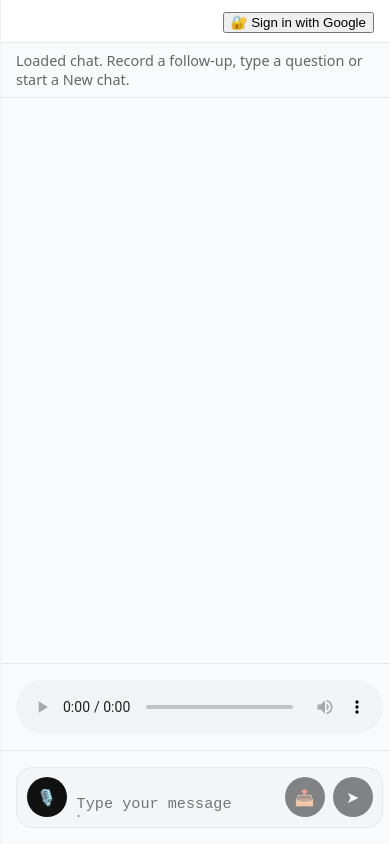
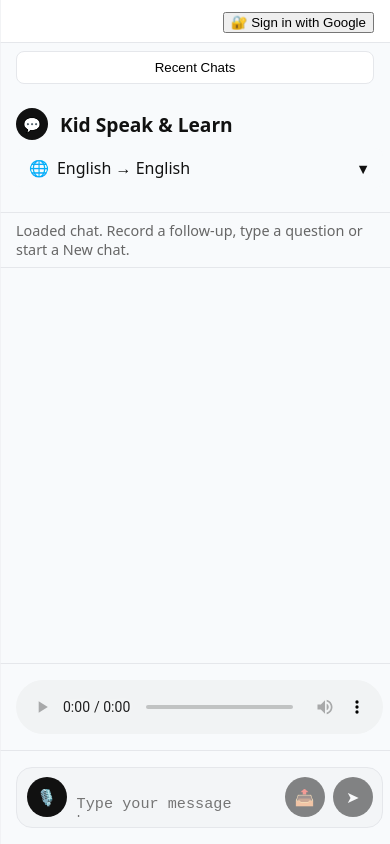
Before and after one commit to Krishnan-govindan/Elearning-for-kids, a website: page index.html in a window 390 px wide. Drawn offline with Linux system fonts and the light colour scheme; no server answers.

Commit message:
Update index.html

```diff
--- a/index.html
+++ b/index.html
@@ -365,6 +365,8 @@
       #transcript, #answer {
         display: none;
       }
+      /* Hide the mobile toggle button by default; it becomes visible on small screens */
+      .mobile-toggle { display: none; }
       /* Hide the mobile header by default; it becomes visible on small screens */
       #mobileHeader { display: none; }
       /* Mobile responsiveness: reuse existing classes */
@@ -414,7 +416,7 @@
       Please sign in to start using Kid Speak &amp; Learn.
     </div>
     <!-- Button to reveal recent chats on mobile.  Visible only on small screens -->
-    <button id="toggleSidebarBtn" class="mobile-toggle" style="display:none;">Recent Chats</button>
+    <button id="toggleSidebarBtn" class="mobile-toggle">Recent Chats</button>
     <div class="app-container">
       <!-- Sidebar containing header, language selection, chats and user profile -->
       <aside class="side" id="sidebar">
@@ -484,7 +486,7 @@
       <!-- Main conversation area -->
       <main>
         <!-- Mobile header shows the app name and language selector on small screens.  Hidden on desktop. -->
-        <div id="mobileHeader" class="mobile-header" style="display:none; padding:1rem; border-bottom:1px solid var(--bd);">
+        <div id="mobileHeader" class="mobile-header" style="padding:1rem; border-bottom:1px solid var(--bd);">
           <div style="display:flex; align-items:center; gap:.75rem; margin-bottom:.5rem;">
             <div style="width:32px; height:32px; background:var(--primary); color:var(--primary-contrast); border-radius:50%; display:flex; align-items:center; justify-content:center; font-size:.9rem;">💬</div>
             <h1 style="margin:0; font-size:1.2rem; font-weight:600;">Kid Speak &amp; Learn</h1>
```
